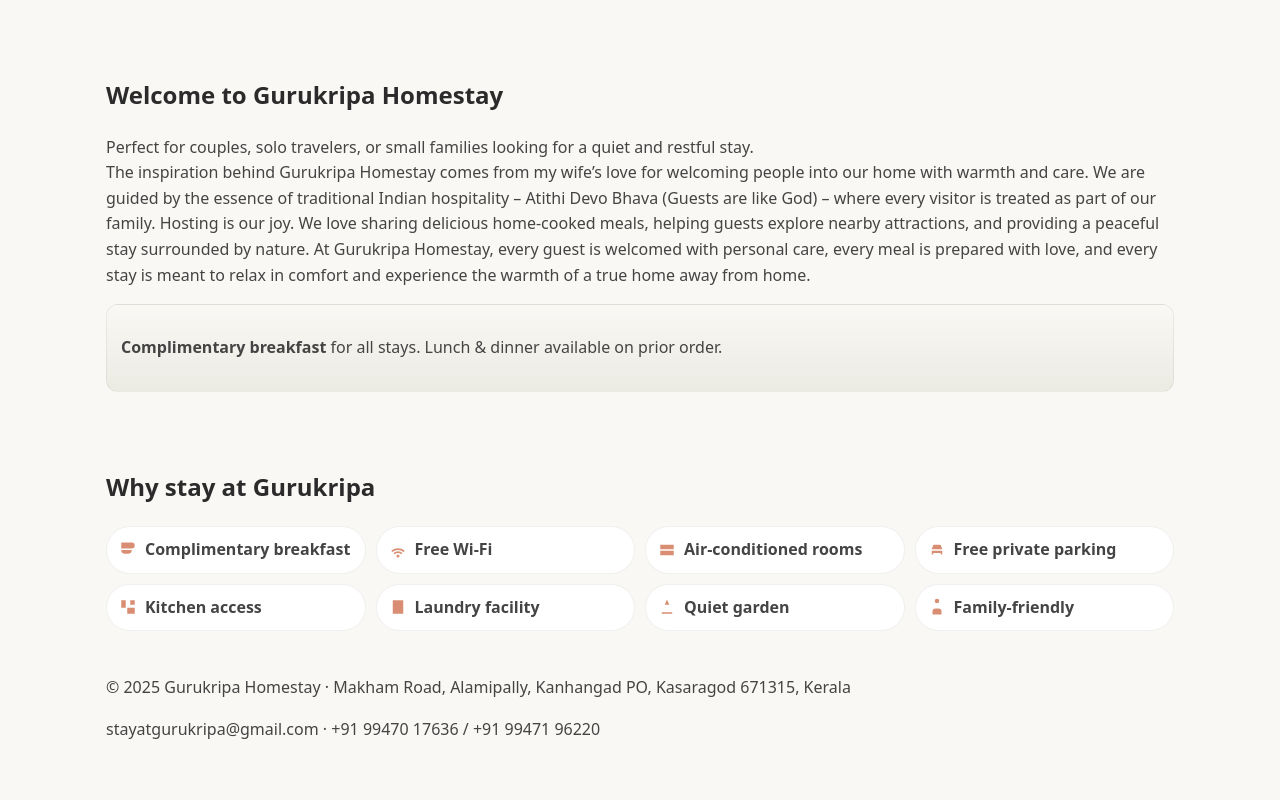
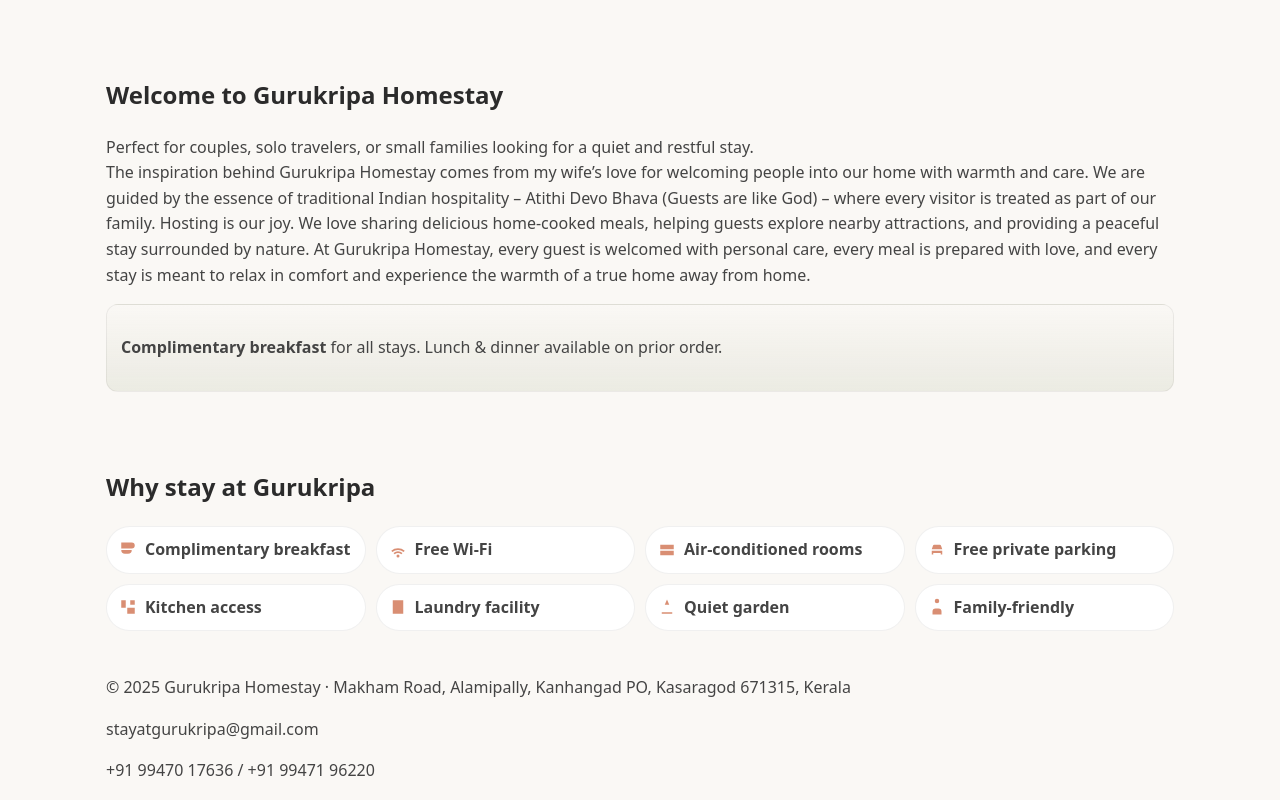
Before and after one commit to varunarundas/gurukripa, a plain HTML site: page index.html in a window 1280 px wide. Shown: the part 979-1779 px from the top of the page. Before the commit the page ends 1737 px from the top, so only its background shows below. Drawn offline with Linux system fonts and the light colour scheme.

Commit message:
Changed the footer

```diff
--- a/index.html
+++ b/index.html
@@ -167,8 +167,8 @@ Hosting is our joy. We love sharing delicious home-cooked meals, helping guests
 <footer class="site-footer" role="contentinfo">
   <div class="container">
     <p>© 2025 Gurukripa Homestay · Makham Road, Alamipally, Kanhangad PO, Kasaragod 671315, Kerala</p>
-    <p><a href="mailto:stayatgurukripa@gmail.com">stayatgurukripa@gmail.com</a> ·
-       <a href="tel:+919947017636">+91 99470 17636</a> /
+    <p><a href="mailto:stayatgurukripa@gmail.com">stayatgurukripa@gmail.com</a> </p>
+        <p><a href="tel:+919947017636">+91 99470 17636</a> /
        <a href="tel:+919947196220">+91 99471 96220</a></p>
   </div>
 </footer>
```
